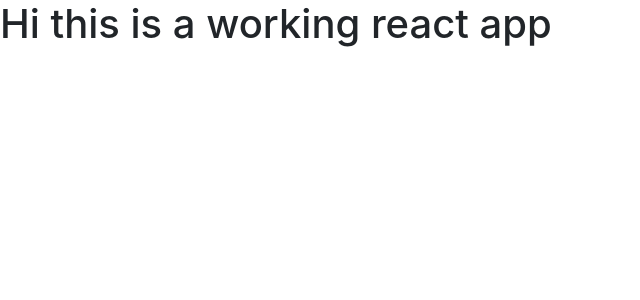
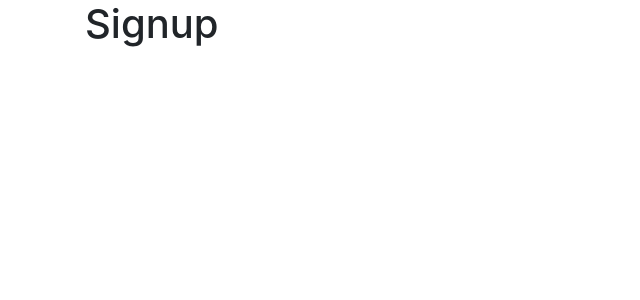
Before and after one commit to s-xync/class-online, a React (Create React App) app in the folder client/: page /signup in a window 1280 px wide. Shown: the top 300 px of the page, without its empty margins (0-640 px from the left). Built offline with nearby package versions, Linux system fonts and the light colour scheme.

Commit message:
setting up basic routing in react app

```diff
--- a/client/package.json
+++ b/client/package.json
@@ -9,6 +9,7 @@
     "axios": "^0.19.2",
     "react": "^16.13.0",
     "react-dom": "^16.13.0",
+    "react-router-dom": "^5.1.2",
     "react-scripts": "3.4.0",
     "reactstrap": "^8.4.1"
   },
--- a/client/src/App.js
+++ b/client/src/App.js
@@ -1,11 +1,27 @@
-import React from "react";
+import React, { Component } from "react";
+import { BrowserRouter as Router, Switch, Route } from "react-router-dom";
+import Login from "./components/login";
+import Signup from "./components/signup";
 
-function App() {
-  return (
-    <div className="App">
-      <h1>Hi this is a working react app</h1>
-    </div>
-  );
-}
+const App = () => (
+  <div className="container">
+    <Router>
+      <Switch>
+        <Route exact path="/login">
+          <Login />
+        </Route>
+        <Route exact path="/signup">
+          <Signup />
+        </Route>
+        <Route exact path="/">
+          <h1>Sensitive Page</h1>
+        </Route>
+        <Route path="*">
+          <Login />
+        </Route>
+      </Switch>
+    </Router>
+  </div>
+);
 
 export default App;
--- /dev/null
+++ b/client/src/components/login/index.jsx
@@ -0,0 +1,7 @@
+import React, { Component } from "react";
+
+const Login = () => {
+  return <h1>Login</h1>;
+};
+
+export default Login;
--- /dev/null
+++ b/client/src/components/signup/index.jsx
@@ -0,0 +1,7 @@
+import React, { Component } from "react";
+
+const Signup = () => {
+  return <h1>Signup</h1>;
+};
+
+export default Signup;
```
Also changed, not shown: 1 other file (tests, documents, lock files or other folders).
